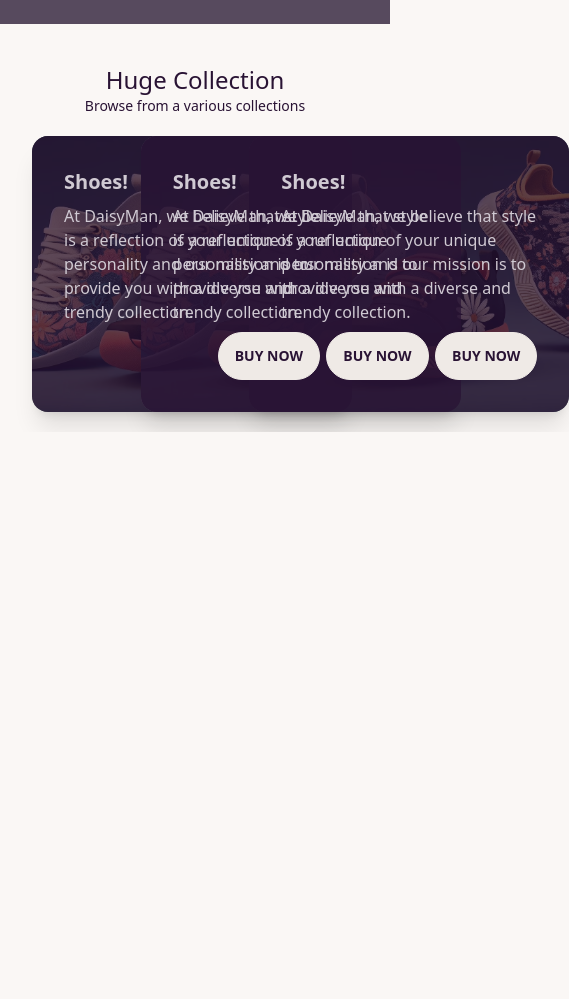
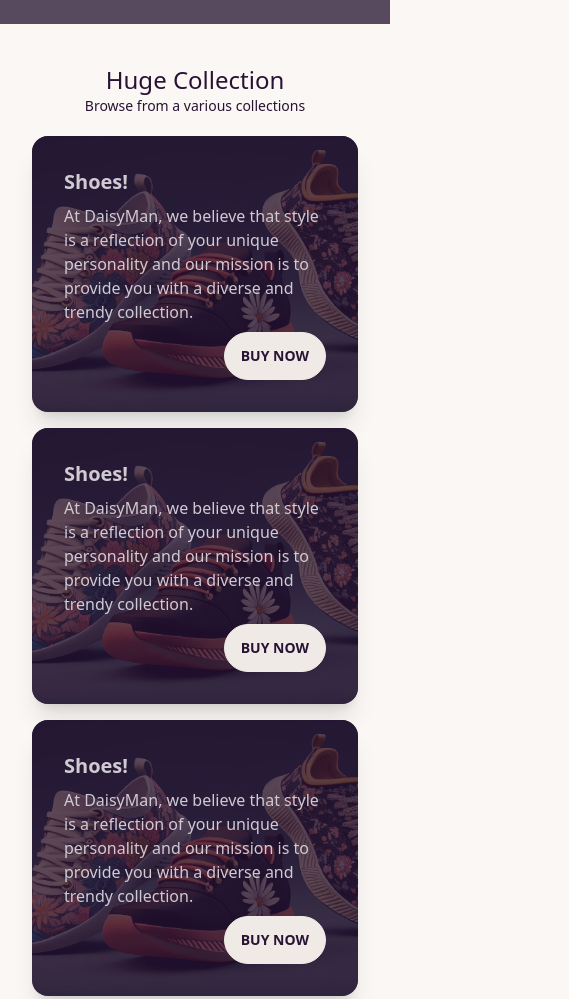
Before and after one commit to developerbadsa/DaisyMan, a plain HTML site: page index.html in a window 390 px wide. Shown: the part 820-1819 px from the top of the page, 569 px wide, since content can reach past the window. Before the commit the page ends 1252 px from the top, so only its background shows below. Drawn offline with nearby package versions, Linux system fonts and the light colour scheme; grey boxes are pictures that could not be loaded.

Commit message:
catagory section added with responsive

```diff
--- a/index.html
+++ b/index.html
@@ -71,8 +71,8 @@
             <h1 class="text-2xl md:text-4xl">Huge Collection</h1>
             <p class="text-sm">Browse from a various collections</p>
         </div>
-        <div class="grid grid-cols-3 ">
-            <div class="card w-80 bg-base-100 shadow-xl image-full">
+        <div class="grid gap-4 md:grid-cols-2 md:grid-cols-3">
+            <div class="card bg-base-100 shadow-xl image-full">
                 <figure><img src="/images/shoes.avif" alt="Shoes" /></figure>
                 <div class="card-body">
                   <h2 class="card-title">Shoes!</h2>
@@ -82,7 +82,7 @@
                   </div>
                 </div>
             </div>
-            <div class="card w-80 bg-base-100 shadow-xl image-full">
+            <div class="card bg-base-100 shadow-xl image-full">
                 <figure><img src="/images/shoes.avif" alt="Shoes" /></figure>
                 <div class="card-body">
                   <h2 class="card-title">Shoes!</h2>
@@ -92,7 +92,7 @@
                   </div>
                 </div>
             </div>
-            <div class="card w-80 bg-base-100 shadow-xl image-full">
+            <div class="card bg-base-100 shadow-xl image-full">
                 <figure><img src="/images/shoes.avif" alt="Shoes" /></figure>
                 <div class="card-body">
                   <h2 class="card-title">Shoes!</h2>
```
